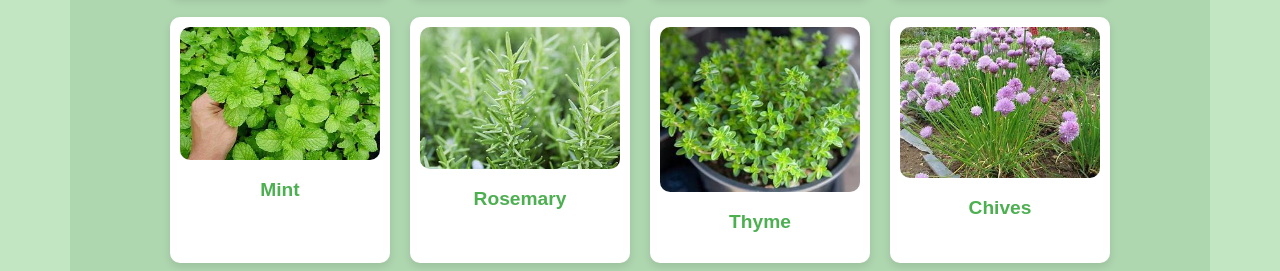
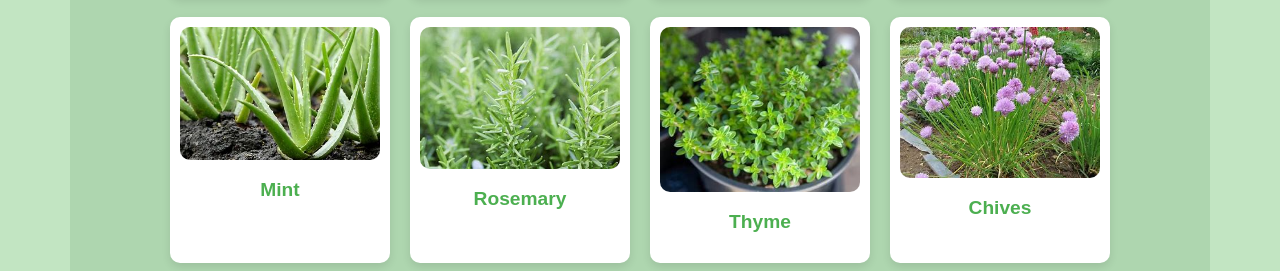
Before and after one commit to priyanshuk45/project-1st, a plain HTML site: page index.html in a window 1280 px wide. Shown: the part 1395-1666 px from the top of the page. Drawn offline with Linux system fonts and the light colour scheme.

Commit message:
Update index.html

```diff
--- a/index.html
+++ b/index.html
@@ -105,7 +105,7 @@
                         </div>
                         <div class="gallery-container">
                             <div class="product-item">
-                                <img src="Mint.jpeg" alt="Product 1 - Aloe Vera">
+                                <img src="alovera.jpeg" alt="Product 1 - Aloe Vera">
                                 <h3>Mint</h3>
                             </div>
                             <div class="product-item">
```
